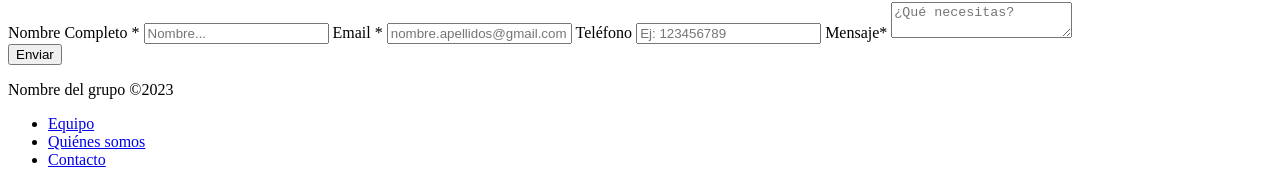
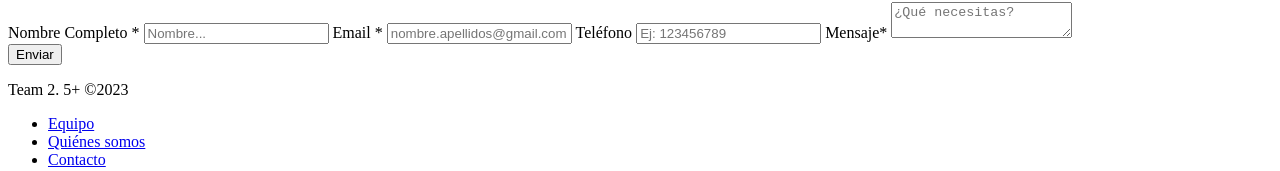
Before and after one commit to MVictoriaDoll/TeamHTMLCreation, a website built with Vite: page docs/contact.html in a window 1280 px wide. Shown: the part 246-417 px from the top of the page. Built offline with nearby package versions, Linux system fonts and the light colour scheme.

Commit message:
final reload

```diff
--- a/docs/contact.html
+++ b/docs/contact.html
@@ -67,7 +67,7 @@
     <footer class="footer">
 
 <div class="contenedor_madre">
-    <p class="footer_group_name">Nombre del grupo &copy;2023</p>
+    <p class="footer_group_name">Team 2. 5+ &copy;2023</p>
 
 <nav>
     <ul class="menu__list">
```
Also changed, not shown: docs/index.html (+1 -1 lines), src/partials/footer.html (+1 -1 lines).
